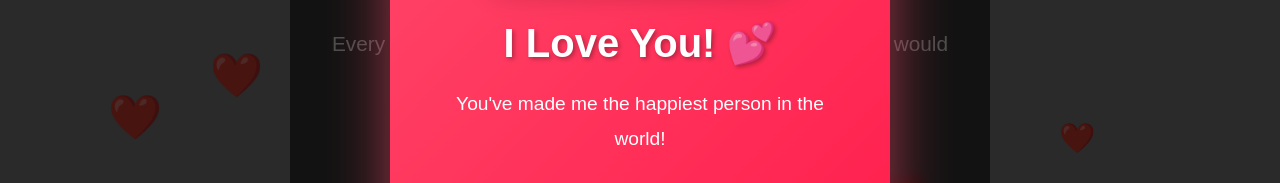
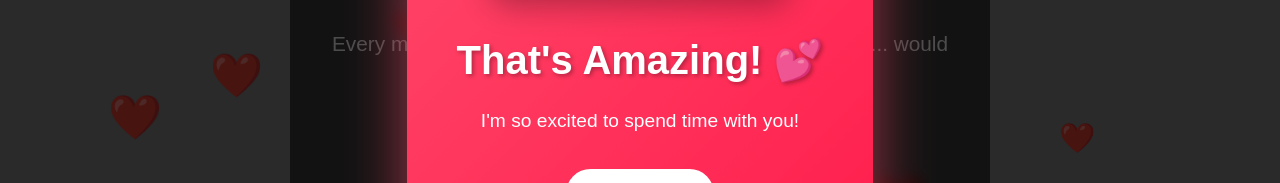
Before and after one commit to keongoppy-cmd/Important-question-, a plain HTML site: page index.html in a window 1280 px wide. Both pictures are taken after a click on the button "Yes 💖". Shown: the part 402-585 px from the top of the page. Drawn offline with Linux system fonts and the light colour scheme.

Commit message:
Change I Love You to That's Amazing message for new relationship

```diff
--- a/index.html
+++ b/index.html
@@ -335,8 +335,8 @@
       <!-- Love GIF -->
       <img src="https://media.giphy.com/media/l0MYt5jPR6QX5pnqM/giphy.gif" alt="Love animation" class="love-gif">
 
-      <h2>I Love You! 💕</h2>
-      <p>You've made me the happiest person in the world!</p>
+      <h2>That's Amazing! 💕</h2>
+      <p>I'm so excited to spend time with you!</p>
 
       <button class="close-btn" onclick="closeLoveModal()">Close 💕</button>
     </div>
```
